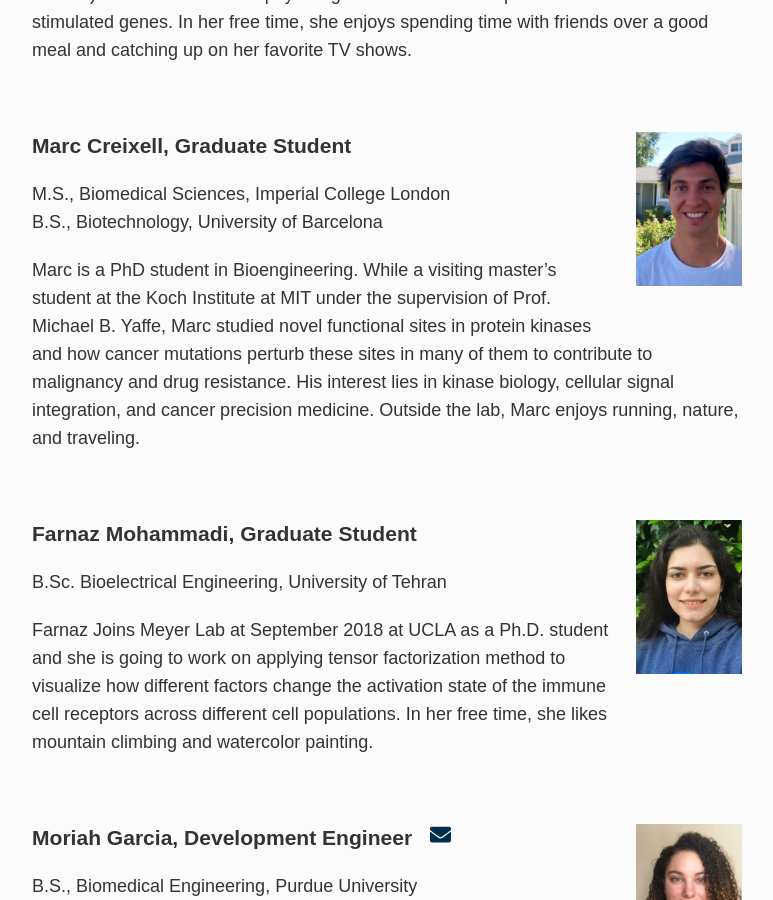
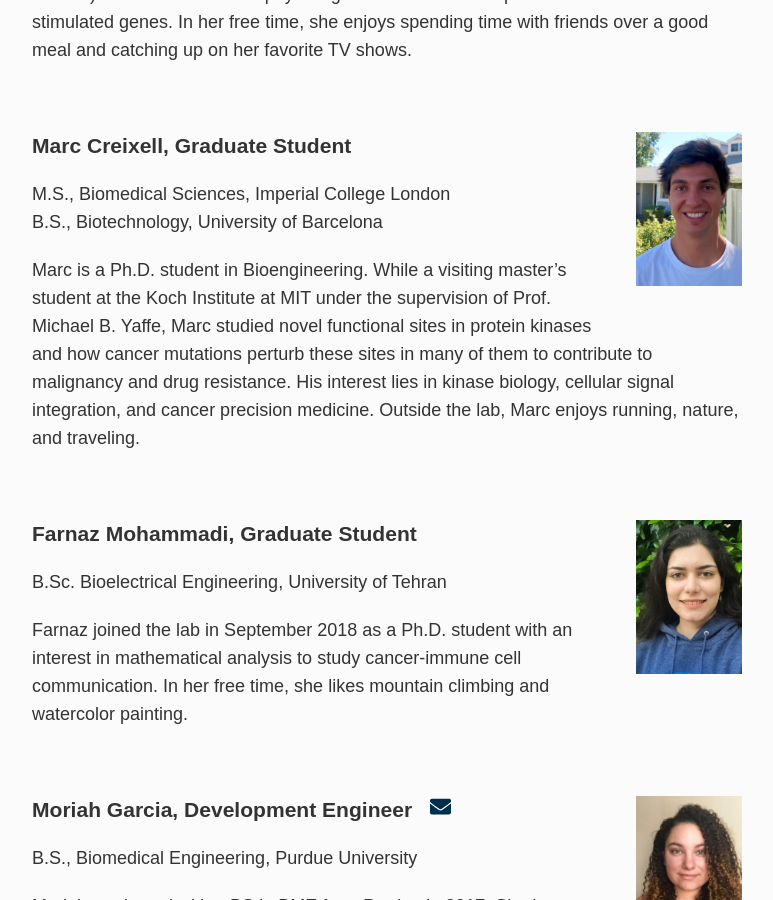
Before and after one commit to meyer-lab/asmlab.org, a Jekyll site: the page built from team/index.md, in a window 1280 px wide and 900 px high, scrolled down 2072 px. Shown: the whole window, without its empty margins (253-1026 px from the left). Built offline with Jekyll 4.4.1, drawn with Linux system fonts in a browser that asks for light colours; some web fonts are replaced.

Commit message:
Update index.md

```diff
--- a/team/index.md
+++ b/team/index.md
@@ -46,7 +46,7 @@ Catera Wilder is a postdoctoral scholar who joined the Meyer group working on a
 M.S., Biomedical Sciences, Imperial College London
 B.S., Biotechnology, University of Barcelona
 
-Marc is a PhD student in Bioengineering. While a visiting master’s student at the Koch Institute at MIT under the supervision of Prof. Michael B. Yaffe, Marc studied novel functional sites in protein kinases and how cancer mutations perturb these sites in many of them to contribute to malignancy and drug resistance. His interest lies in kinase biology, cellular signal integration, and cancer precision medicine. Outside the lab, Marc enjoys running, nature, and traveling.
+Marc is a Ph.D. student in Bioengineering. While a visiting master’s student at the Koch Institute at MIT under the supervision of Prof. Michael B. Yaffe, Marc studied novel functional sites in protein kinases and how cancer mutations perturb these sites in many of them to contribute to malignancy and drug resistance. His interest lies in kinase biology, cellular signal integration, and cancer precision medicine. Outside the lab, Marc enjoys running, nature, and traveling.
 
 <br />
 
@@ -54,7 +54,7 @@ Marc is a PhD student in Bioengineering. While a visiting master’s student at
 ### Farnaz Mohammadi, Graduate Student&nbsp;&nbsp;&nbsp;
 B.Sc. Bioelectrical Engineering, University of Tehran
 
-Farnaz Joins Meyer Lab at September 2018 at UCLA as a Ph.D. student and she is going to work on applying tensor factorization method to visualize how different factors change the activation state of the immune cell receptors across different cell populations. In her free time, she likes mountain climbing and watercolor painting.
+Farnaz joined the lab in September 2018 as a Ph.D. student with an interest in mathematical analysis to study cancer-immune cell communication. In her free time, she likes mountain climbing and watercolor painting.
 
 <br />
 
```
